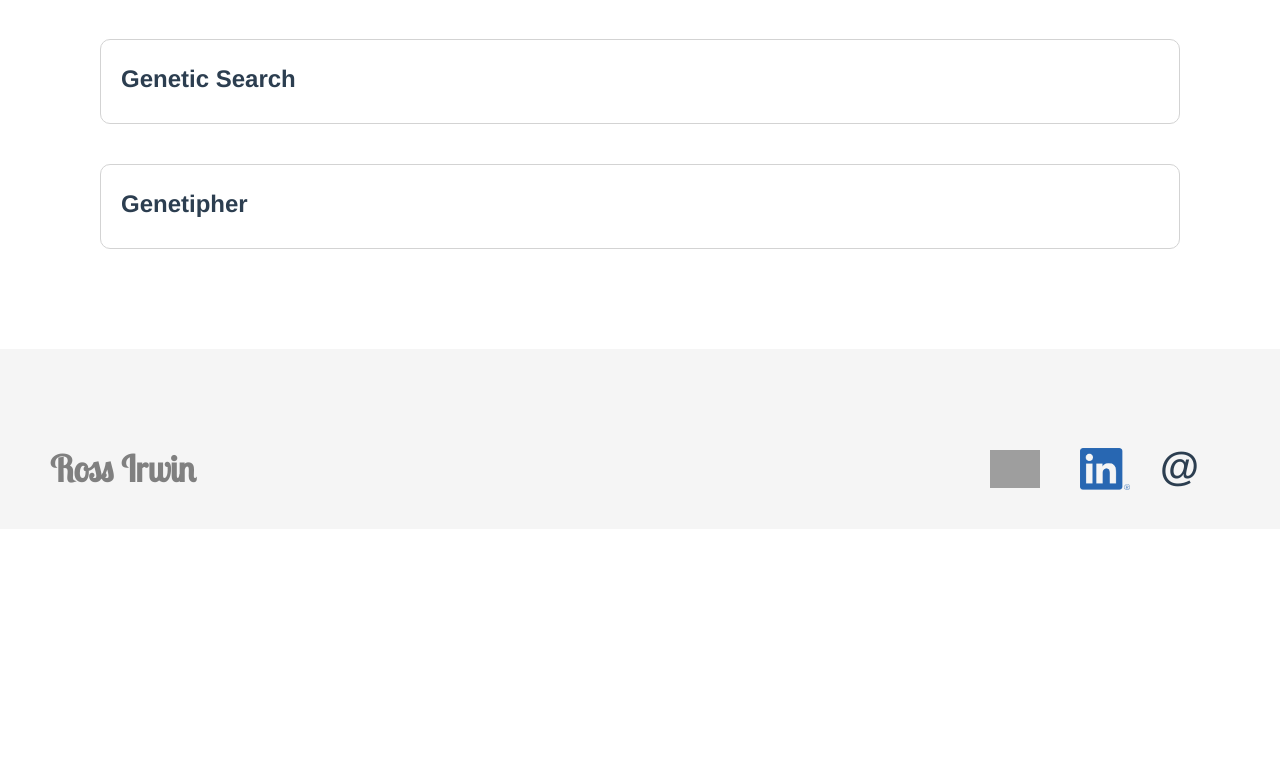
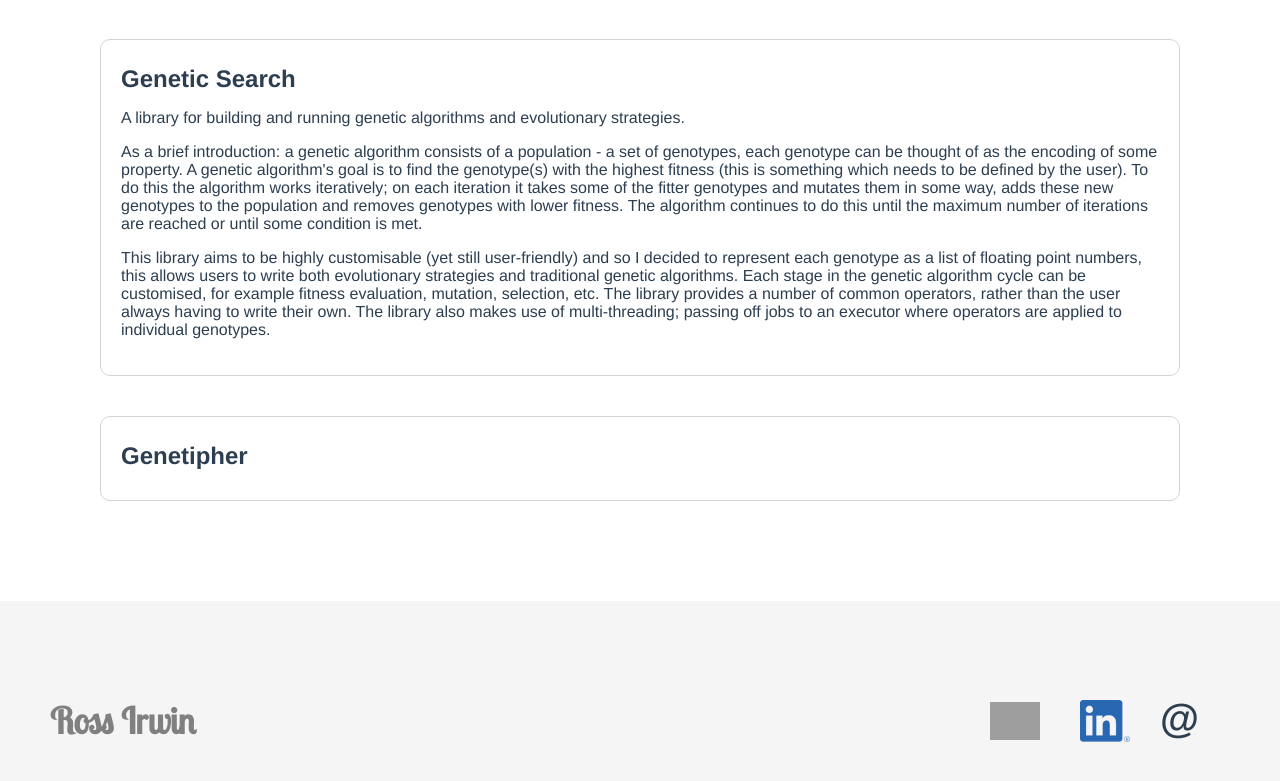
Before and after one commit to rssrwn/rssrwn, a Vue app: page / in a window 1280 px wide. Shown: the part 967-1748 px from the top of the page. Before the commit the page ends 1496 px from the top, so only its background shows below. Built offline with nearby package versions, Linux system fonts and the light colour scheme; grey boxes are pictures that could not be loaded; a web font is replaced by a local one.

Commit message:
Add text for genetic search

```diff
--- a/src/pages/Projects.vue
+++ b/src/pages/Projects.vue
@@ -18,7 +18,9 @@
       <div class="project">
         <div class="projectTitle"><h2 class="projectTitle">Genetic Search</h2></div>
         <div>
-
+          <p>A library for building and running genetic algorithms and evolutionary strategies.</p>
+          <p>As a brief introduction: a genetic algorithm consists of a population - a set of genotypes, each genotype can be thought of as the encoding of some property. A genetic algorithm's goal is to find the genotype(s) with the highest fitness (this is something which needs to be defined by the user). To do this the algorithm works iteratively; on each iteration it takes some of the fitter genotypes and mutates them in some way, adds these new genotypes to the population and removes genotypes with lower fitness. The algorithm continues to do this until the maximum number of iterations are reached or until some condition is met.</p>
+          <p>This library aims to be highly customisable (yet still user-friendly) and so I decided to represent each genotype as a list of floating point numbers, this allows users to write both evolutionary strategies and traditional genetic algorithms. Each stage in the genetic algorithm cycle can be customised, for example fitness evaluation, mutation, selection, etc. The library provides a number of common operators, rather than the user always having to write their own. The library also makes use of multi-threading; passing off jobs to an executor where operators are applied to individual genotypes.</p>
         </div>
       </div>
       <div class="project">
```
